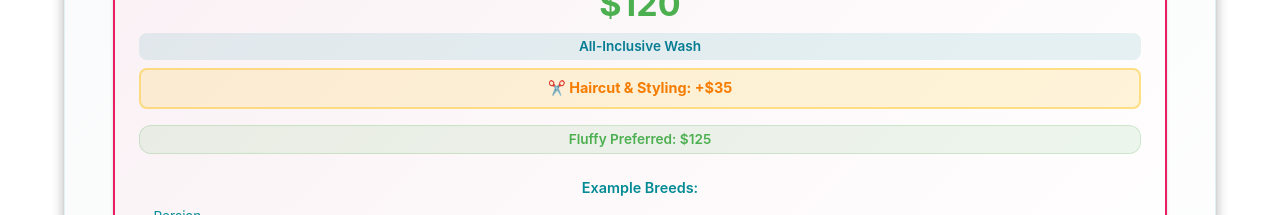
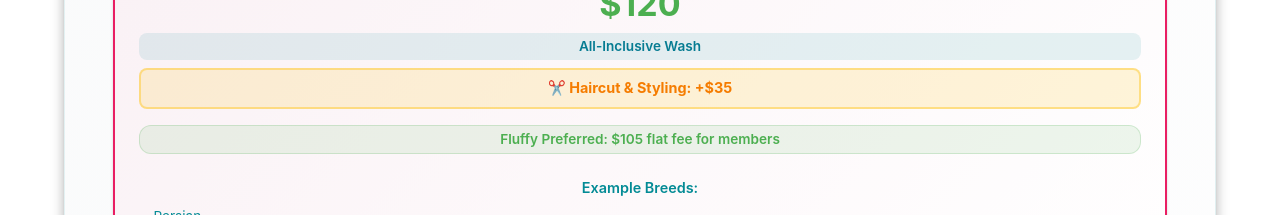
Before and after one commit to crisboxing11/Fluffy, a Next.js app: page /prices in a window 1280 px wide. Shown: the part 2040-2255 px from the top of the page. Built offline with nearby package versions, Linux system fonts and the light colour scheme.

Commit message:
updated pricing

```diff
--- a/pages/prices.tsx
+++ b/pages/prices.tsx
@@ -589,7 +589,7 @@ const PricesPage = () => {
                               border: "1px solid rgba(76, 175, 80, 0.2)",
                             }}
                           >
-                            Fluffy Preferred: $125
+                            Fluffy Preferred: $105 flat fee for members
                           </Typography>
                         )}
 
@@ -1317,7 +1317,7 @@ const PricesPage = () => {
                   color="#067C92"
                   fontWeight="600"
                 >
-                  Flat fee of $125 for Fluffy Preferred members
+                  Flat fee of $105 for Fluffy Preferred members
                 </Typography>
               </Box>
             </Grid>
```
